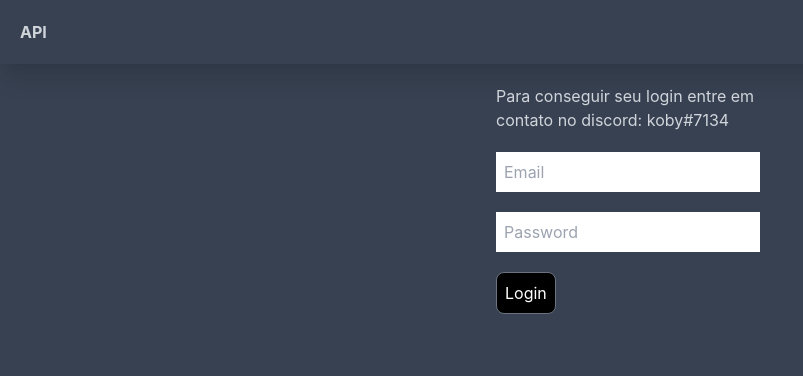
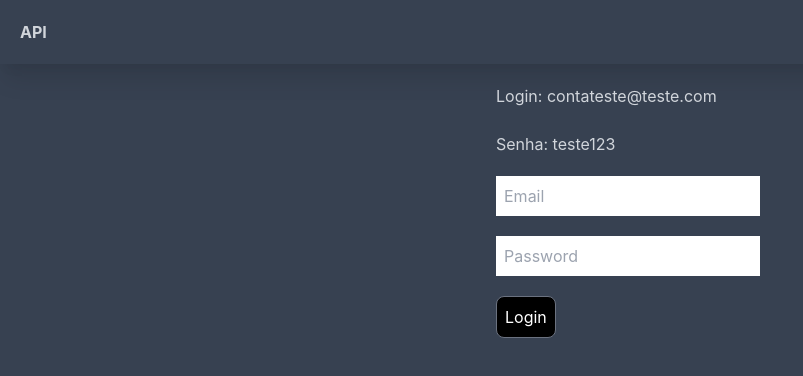
Before and after one commit to sales-pedro/riot-api, a React (Create React App) app: page /login in a window 1280 px wide. Shown: the top 376 px of the page, without its empty margins (0-803 px from the left). Built offline with nearby package versions, Linux system fonts and the light colour scheme; no server answers.

Commit message:
Update Login.js

```diff
--- a/src/pages/Login.js
+++ b/src/pages/Login.js
@@ -29,7 +29,10 @@ function Login(props) {
 
   return (
     <div className="w-72 h-auto m-auto ">
-      Para conseguir seu login entre em contato no discord: koby#7134
+      <h2>Login: contateste@teste.com </h2>
+      <br />
+      <h2>Senha: teste123</h2>
+
       <form className={formClassname} onSubmit={handleSubmit(onSubmit)}>
         <div className="field w-72 py-5">
           <label>
```
Also changed, not shown: src/logo.svg (deleted).
